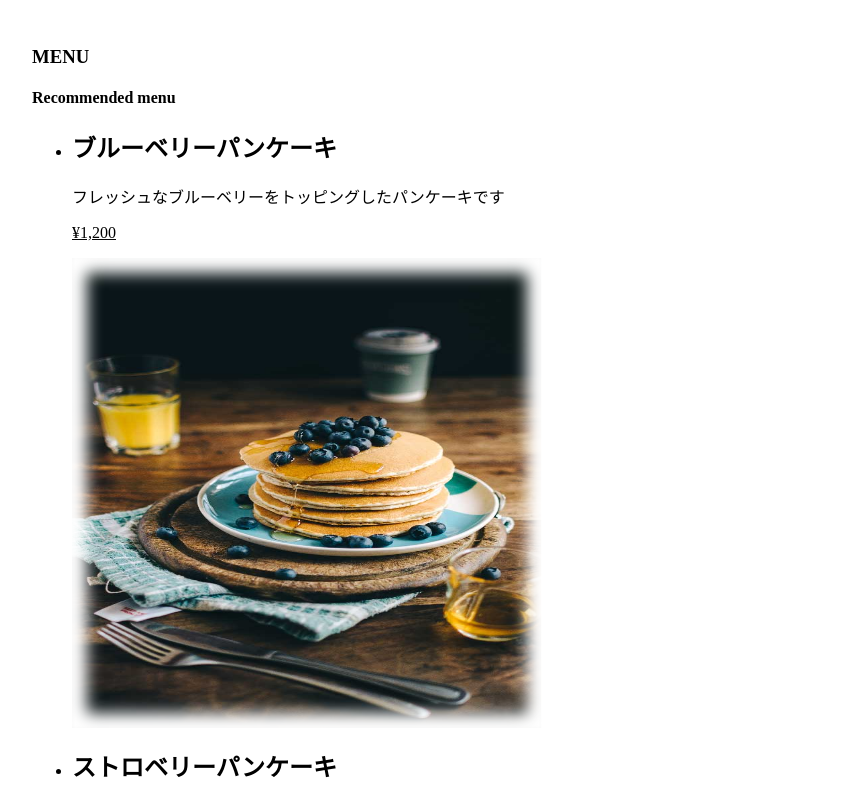
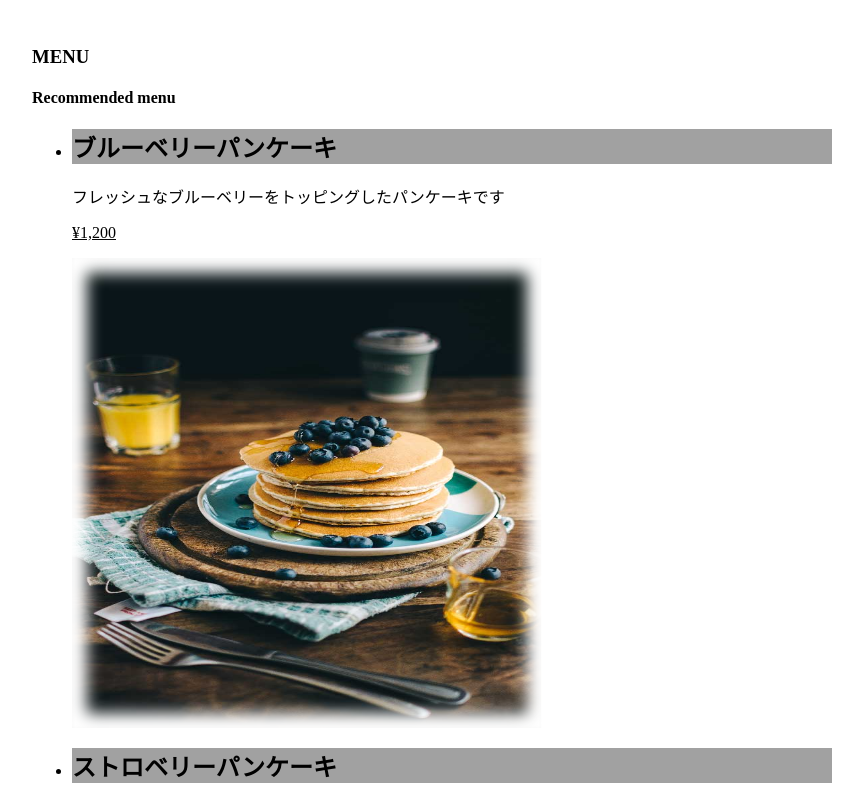
Before and after one commit to Kazoo0330/DIC_html, a plain HTML site: page index.html in a window 1280 px wide. Shown: the part 1180-1979 px from the top of the page, without its empty margins (76-939 px from the left). Drawn offline with Linux system fonts and the light colour scheme.

Commit message:
:art: tag style updated

```diff
--- a/css/main.css
+++ b/css/main.css
@@ -51,7 +51,7 @@ section {
 }
 
 h2 {
-    background-color: white;
+    background-color: #a1a1a1;
 }
 
 .bottom_menu {
```
